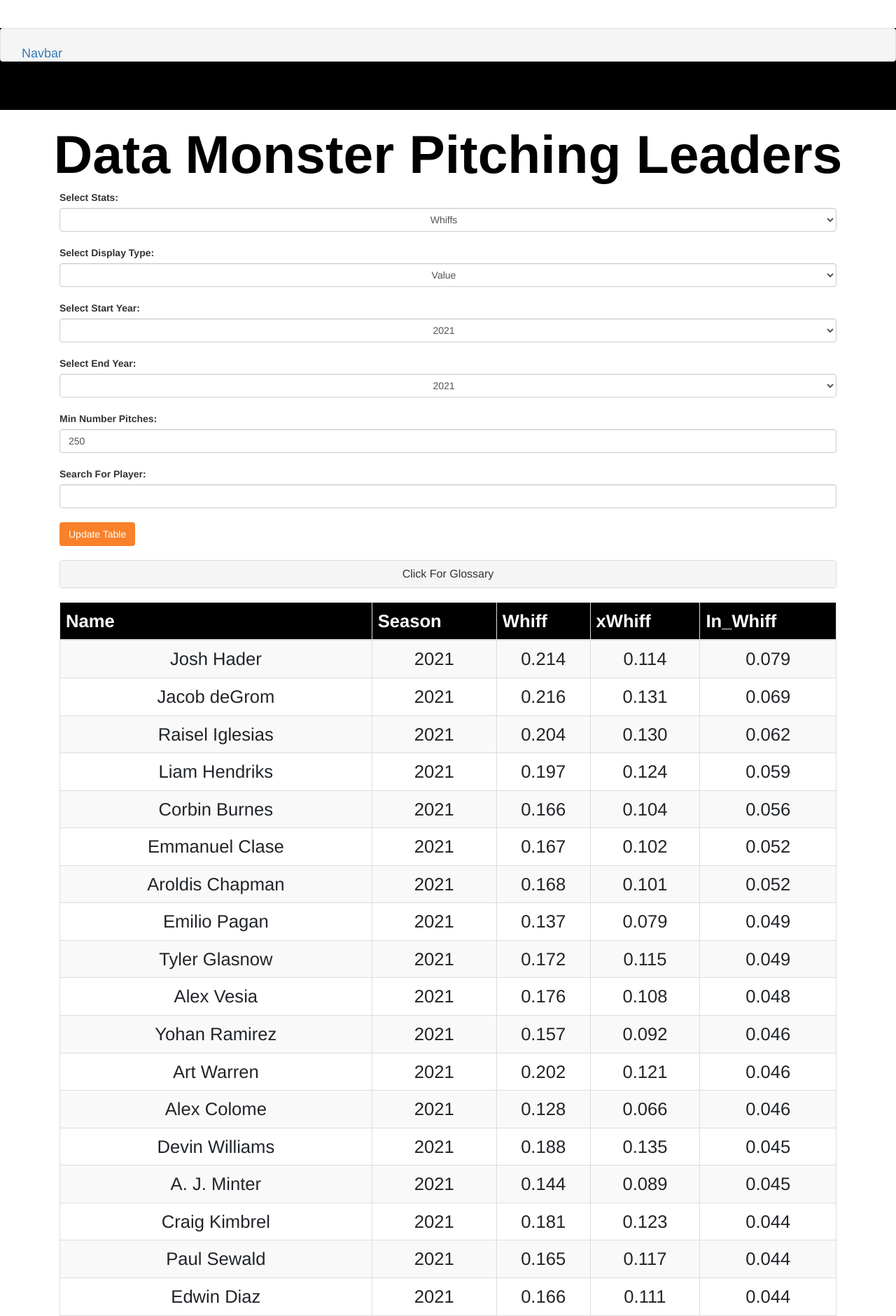
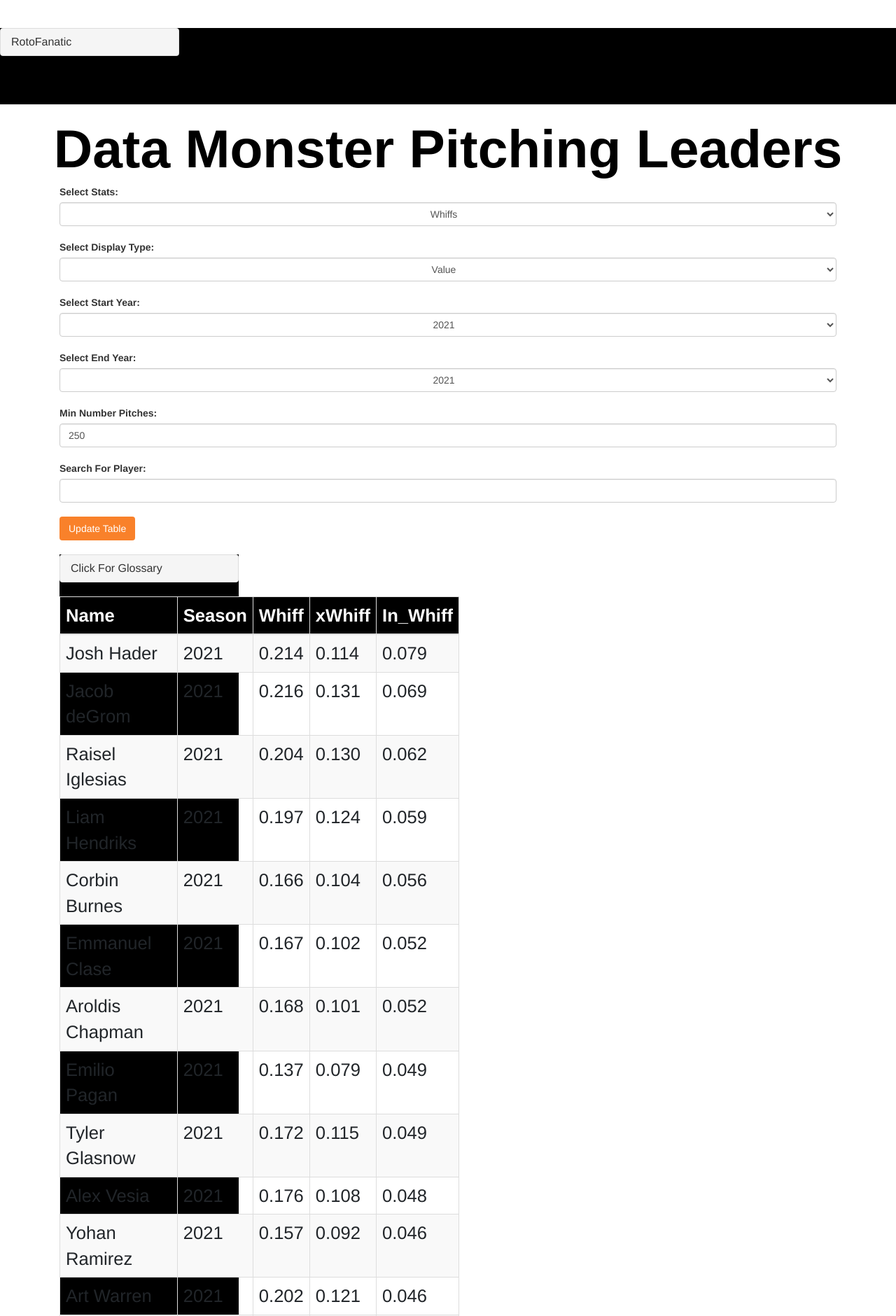
Before and after one commit to pmammino/rotofanatic, a Flask app: page / in a window 1280 px wide. Shown: the top 1880 px of the page at 70% size. Run offline with Flask 2, Linux system fonts and the light colour scheme; some libraries are stand-ins or nearby versions.

Commit message:
update panel

```diff
--- a/static/css/main.css
+++ b/static/css/main.css
@@ -117,7 +117,10 @@ img {
 }
 
 .panel-group{
-text-align: center;
+text-align: left;
+width: 20vw;
+background-color: black;
+color: white;
 }
 
 .projections{
--- a/templates/base.html
+++ b/templates/base.html
@@ -22,13 +22,12 @@
 		<div class="panel-group">
   <div class="panel panel-default">
     <div class="panel-heading">
-	<a class="navbar-brand" href="#">Navbar</a>
-  <button class="navbar-toggler" type="button" data-toggle="collapse" data-target="#navbarSupportedContent" aria-controls="navbarSupportedContent" aria-expanded="false" aria-label="Toggle navigation">
-    <span class="navbar-toggler-icon"></span>
-  </button>
+      <h3 class="panel-title">
+        <a data-toggle="collapse" href="#nav">RotoFanatic</a>
+      </h3>
     </div>
     <div id="nav" class="panel-collapse collapse">
-<ul class="navbar-nav mr-auto mt-2 mt-lg-0">
+	<ul class="navbar-nav mr-auto mt-2 mt-lg-0">
           <li class="nav-item">
         <a class="nav-link" href="https://rotofanatic.com/">Home</a>
       </li>
```
